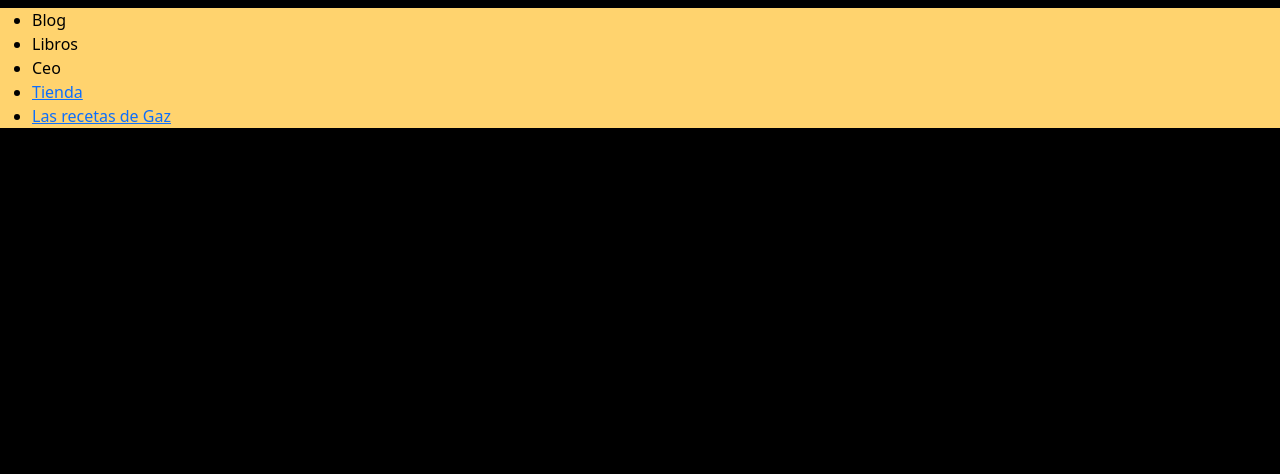
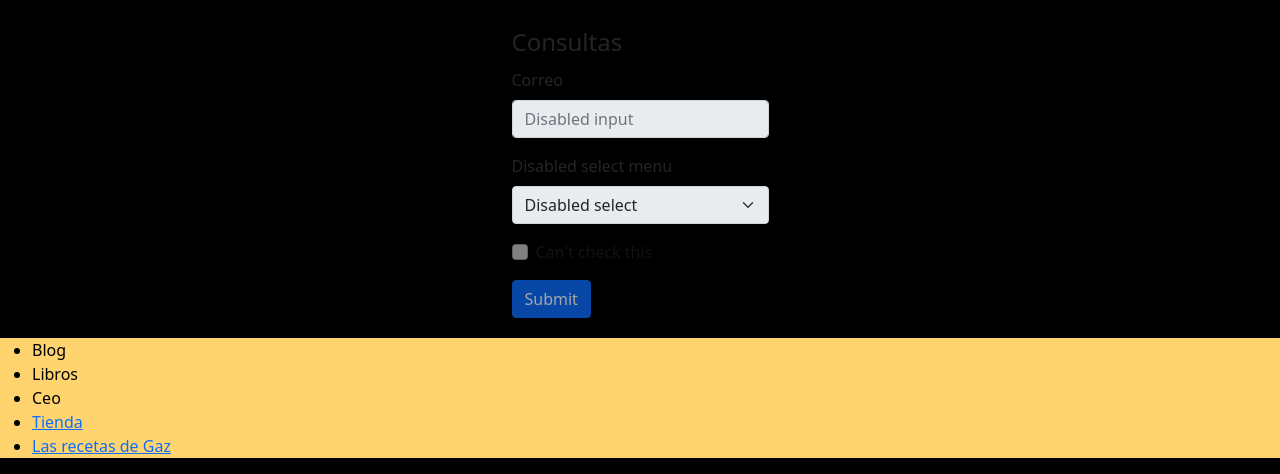
Before and after one commit to jhonskoro/senfut, a plain HTML site: page index.html in a window 1280 px wide. Shown: the part 4261-4735 px from the top of the page. Before the commit the page ends 4405 px from the top, so only its background shows below. Drawn offline with nearby package versions, Linux system fonts and the light colour scheme; a web font is replaced by a local one.

Commit message:
fotosnuevas

```diff
--- a/index.html
+++ b/index.html
@@ -110,7 +110,6 @@
                 <h4 class="equipo-inicio__texto">"Máximos exponentes de la cocina vegetariana y vegana"</h4>
 
             </div>
-            </div>
 
             <div class="conteiner">
               <div class="row d-flex align-items-center d-flex justify-content-around">
@@ -152,6 +151,38 @@
 
               </div>
             </div>
+        </div>
+        <div class="conteiner">
+            <div class="row">
+                <div class="col d-flex justify-content-center">
+                    <form>
+                        <fieldset disabled>
+                          <legend>Consultas</legend>
+                          <div class="mb-3">
+                            <label for="disabledTextInput" class="form-label">Correo</label>
+                            <input type="text" id="disabledTextInput" class="form-control" placeholder="Disabled input">
+                          </div>
+                          <div class="mb-3">
+                            <label for="disabledSelect" class="form-label">Disabled select menu</label>
+                            <select id="disabledSelect" class="form-select">
+                              <option>Disabled select</option>
+                            </select>
+                          </div>
+                          <div class="mb-3">
+                            <div class="form-check">
+                              <input class="form-check-input" type="checkbox" id="disabledFieldsetCheck" disabled>
+                              <label class="form-check-label" for="disabledFieldsetCheck">
+                                Can't check this
+                              </label>
+                            </div>
+                          </div>
+                          <button type="submit" class="btn btn-primary">Submit</button>
+                        </fieldset>
+                      </form>
+                </div>
+            </div>
+        </div>
+
 
 
 
```
Also changed, not shown: multimedia-de-recetas/fotu-a.jpg (added), multimedia-de-recetas/fotu-b.jpg (added), multimedia-de-recetas/fotu-c.jpg (added), multimedia-de-recetas/fotu-d.jpg (added).
